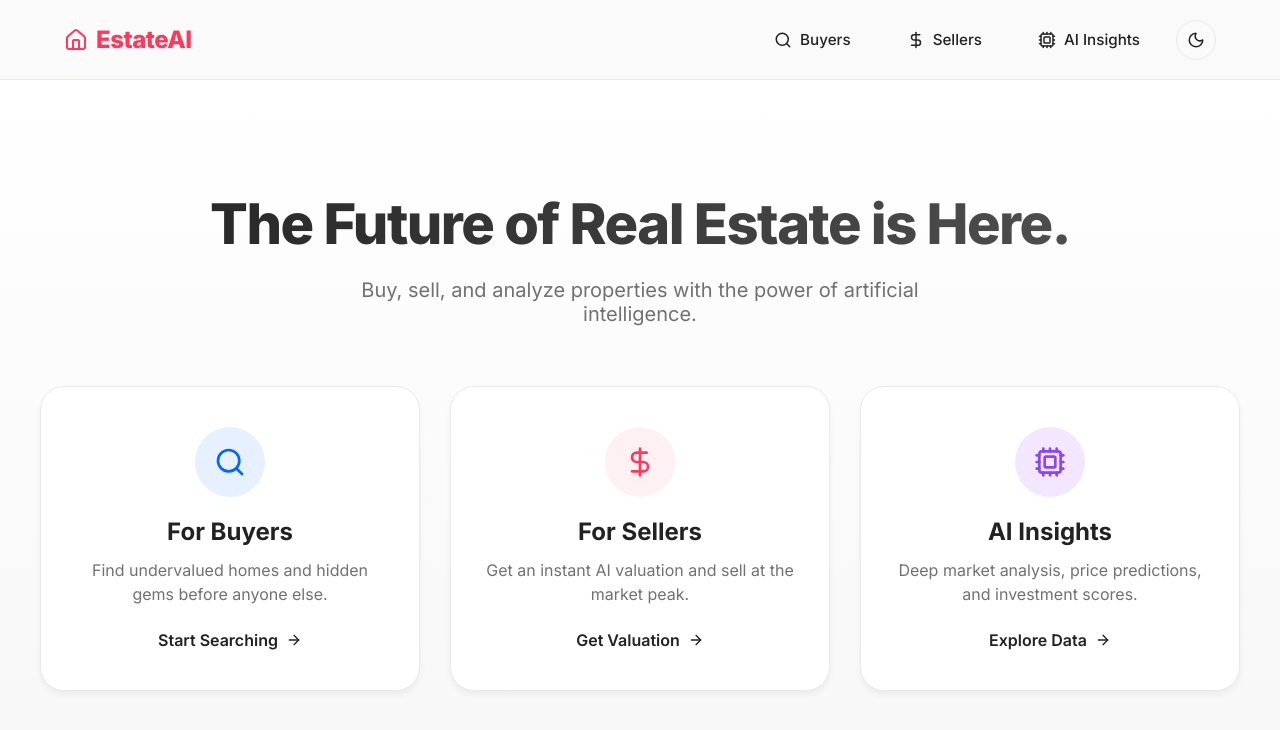
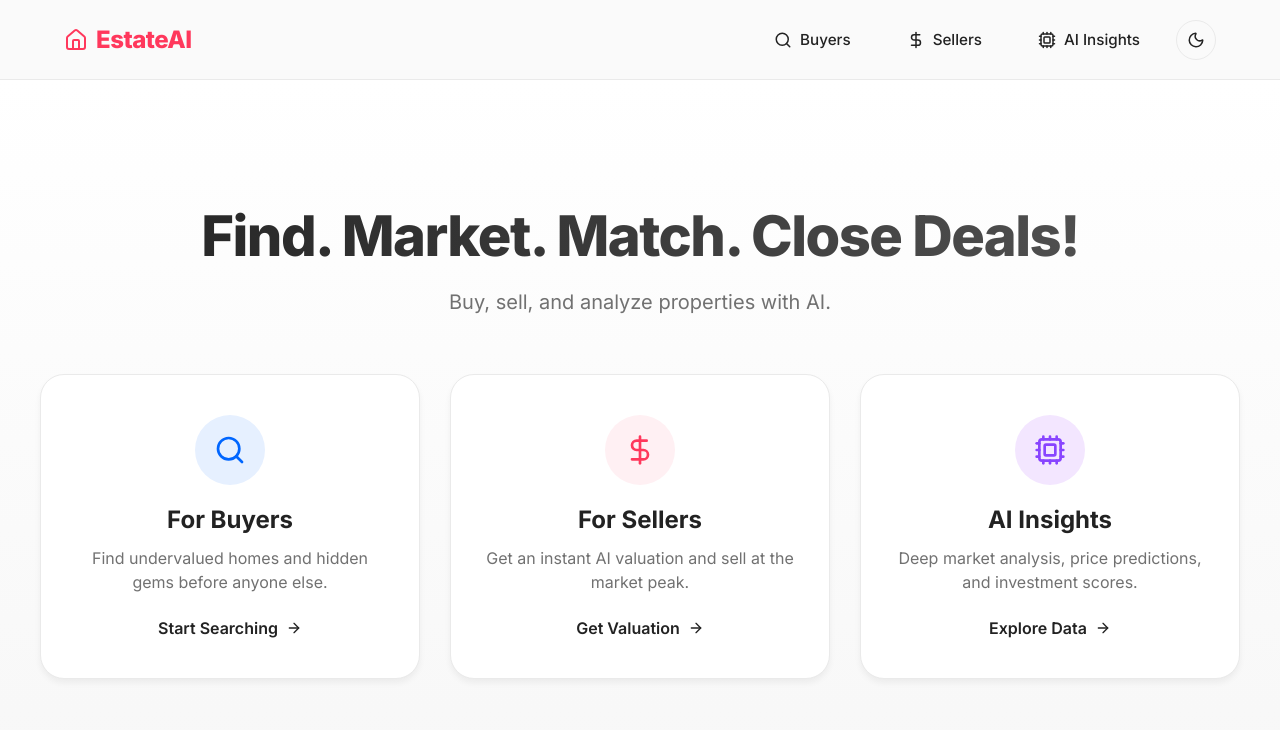
Before and after one commit to Anshul1310/realstate, a Next.js app: page / in a window 1280 px wide. Shown: the top 730 px of the page. Built offline with nearby package versions, Linux system fonts and the light colour scheme.

Commit message:
Update header and subtitle text for clarity

```diff
--- a/src/app/page.js
+++ b/src/app/page.js
@@ -32,11 +32,11 @@ export default function Home() {
           variants={containerVariants}
         >
           <motion.h1 className={styles.title} variants={itemVariants}>
-            The Future of Real Estate is Here.
+            Find. Market. Match. Close Deals!
           </motion.h1>
 
           <motion.p className={styles.subtitle} variants={itemVariants}>
-            Buy, sell, and analyze properties with the power of artificial intelligence.
+            Buy, sell, and analyze properties with AI.
           </motion.p>
 
           <motion.div className={styles.cardContainer} variants={containerVariants}>
```
